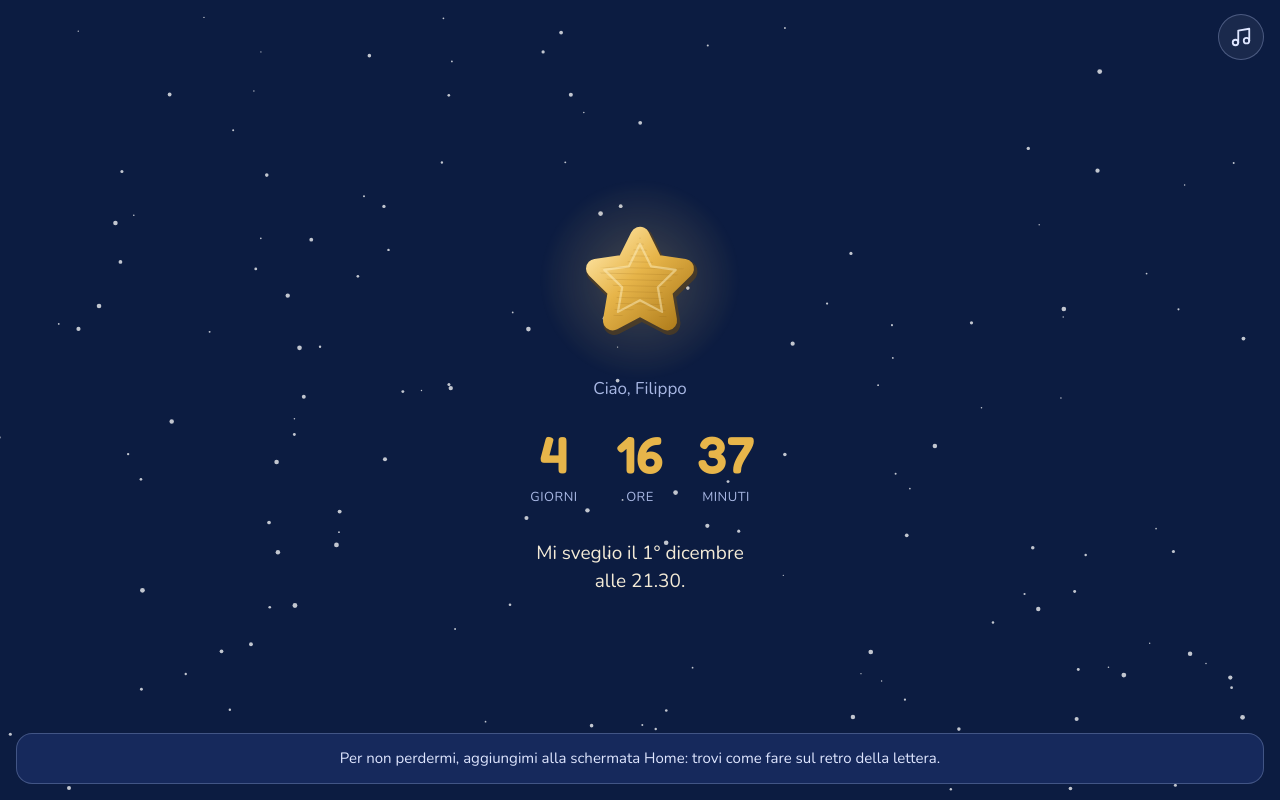
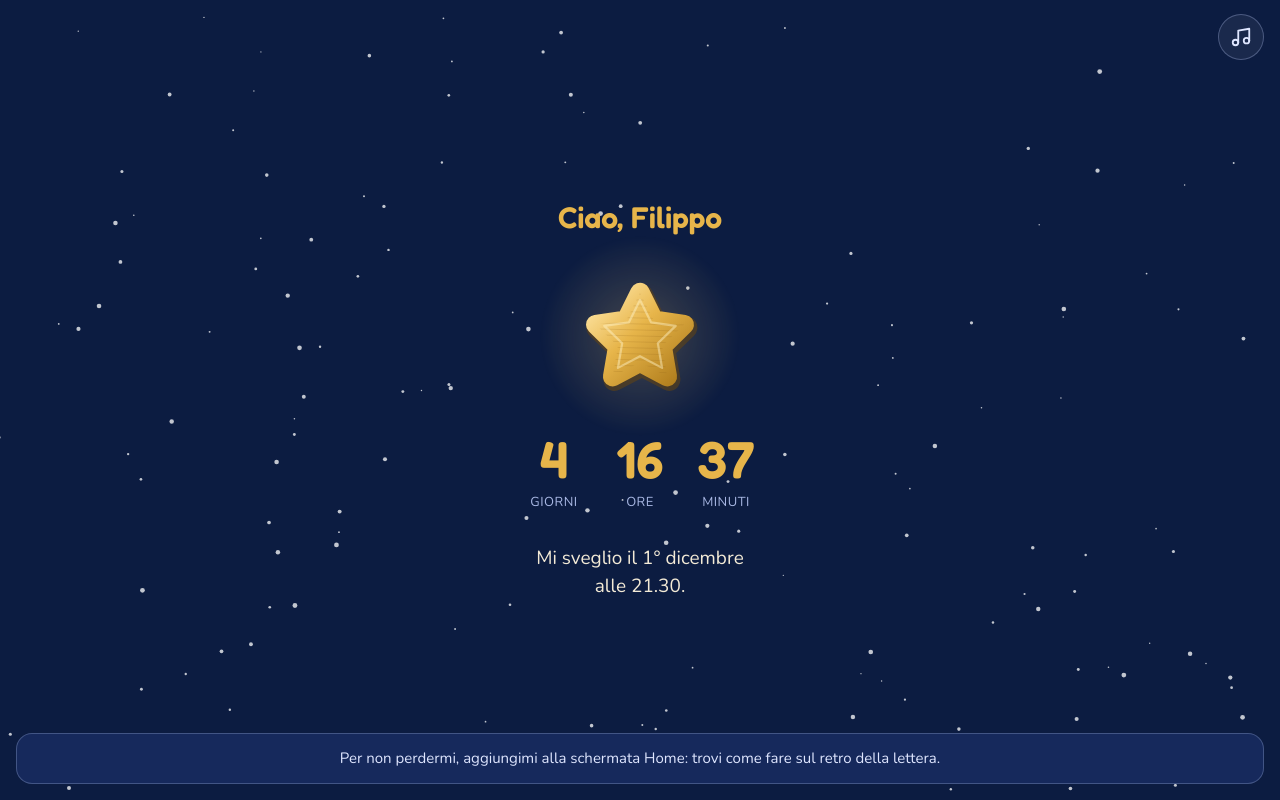
Before and after one commit to calendario-sveglio/calendario-sveglio.github.io, a plain HTML site: page b/tmbmse/index.html in a window 1280 px wide. Drawn offline with Linux system fonts and the light colour scheme.

Commit message:
Saluto in alto, oro e più grande
Co-Authored-By: Claude Opus 5.5 <noreply@anthropic.com>
Claude-Session: https://claude.ai/code/session_01CELtDVQW3jG3fTQZcbUjC7

```diff
--- a/b/tmbmse/index.html
+++ b/b/tmbmse/index.html
@@ -17,7 +17,7 @@
 @font-face{font-family:Nunito;src:url(/fonts/Nunito.ttf)}
 html,body{margin:0;height:100%;background:#0C1C41;color:#fff;font-family:Nunito,system-ui,sans-serif;-webkit-user-select:none;user-select:none}
 body{display:flex;flex-direction:column;align-items:center;justify-content:center;text-align:center;padding:env(safe-area-inset-top) 24px env(safe-area-inset-bottom);box-sizing:border-box}
-.hi{color:#a9b8e4;font-size:17px;margin-bottom:28px;min-height:1em}
+.hi{font-family:Fredoka,Nunito,sans-serif;font-weight:600;color:#E7B54A;font-size:30px;margin-bottom:26px;min-height:1em}
 .cd{display:flex;gap:12px;justify-content:center}
 .u{min-width:74px}
 .n{font-family:Fredoka,Nunito,sans-serif;font-weight:600;font-size:52px;line-height:1;color:#E7B54A;font-variant-numeric:tabular-nums}
@@ -43,13 +43,13 @@ body{display:flex;flex-direction:column;align-items:center;justify-content:cente
 <canvas id="snow" aria-hidden="true"></canvas>
 <button class="mus" id="mus" aria-label="Musica"><svg viewBox="0 0 24 24" fill="none" stroke="currentColor" stroke-width="2" stroke-linecap="round" stroke-linejoin="round"><circle cx="6" cy="18" r="3"/><circle cx="18" cy="16" r="3"/><path d="M9 18V5l12-2v13"/></svg></button><audio id="aud" src="/audio/attesa.mp3" loop preload="none"></audio>
 <div class="wrap">
+<div class="hi">Ciao, Filippo</div>
 <div class="sw"><svg class="star" viewBox="0 0 200 200" aria-hidden="true"><defs><linearGradient id="g" x1="0" y1="0" x2="1" y2="1"><stop offset="0" stop-color="#ffe7a8"/><stop offset=".45" stop-color="#E7B54A"/><stop offset="1" stop-color="#b07d1c"/></linearGradient>
 <pattern id="w" width="200" height="8" patternUnits="userSpaceOnUse"><path d="M0 4 Q50 1.5 100 4 T200 4" stroke="#8a5a14" stroke-opacity=".18" fill="none" stroke-width="1.3"/></pattern></defs>
 <polygon points="100.0,42.0 118.2,78.9 159.0,84.8 129.5,113.6 136.4,154.2 100.0,135.0 63.6,154.2 70.5,113.6 41.0,84.8 81.8,78.9" fill="#6b470d" stroke="#6b470d" stroke-width="30" stroke-linejoin="round" transform="translate(2.5 4)" opacity=".5"/>
 <polygon points="100.0,42.0 118.2,78.9 159.0,84.8 129.5,113.6 136.4,154.2 100.0,135.0 63.6,154.2 70.5,113.6 41.0,84.8 81.8,78.9" fill="url(#g)" stroke="url(#g)" stroke-width="26" stroke-linejoin="round"/>
 <polygon points="100.0,42.0 118.2,78.9 159.0,84.8 129.5,113.6 136.4,154.2 100.0,135.0 63.6,154.2 70.5,113.6 41.0,84.8 81.8,78.9" fill="url(#w)"/>
 <polygon points="100.0,52.0 114.7,81.8 147.6,86.5 123.8,109.7 129.4,142.5 100.0,127.0 70.6,142.5 76.2,109.7 52.4,86.5 85.3,81.8" fill="none" stroke="#fff3c9" stroke-opacity=".45" stroke-width="3" stroke-linejoin="round"/></svg></div>
-<div class="hi">Ciao, Filippo</div>
 <div class="cd" id="cd" aria-live="polite">
  <div class="u"><div class="n" id="d">–</div><div class="l">giorni</div></div>
  <div class="u"><div class="n" id="h">–</div><div class="l">ore</div></div>
```
Also changed, not shown: b/yzespd/index.html (+2 -2 lines), index.html (+2 -2 lines).
